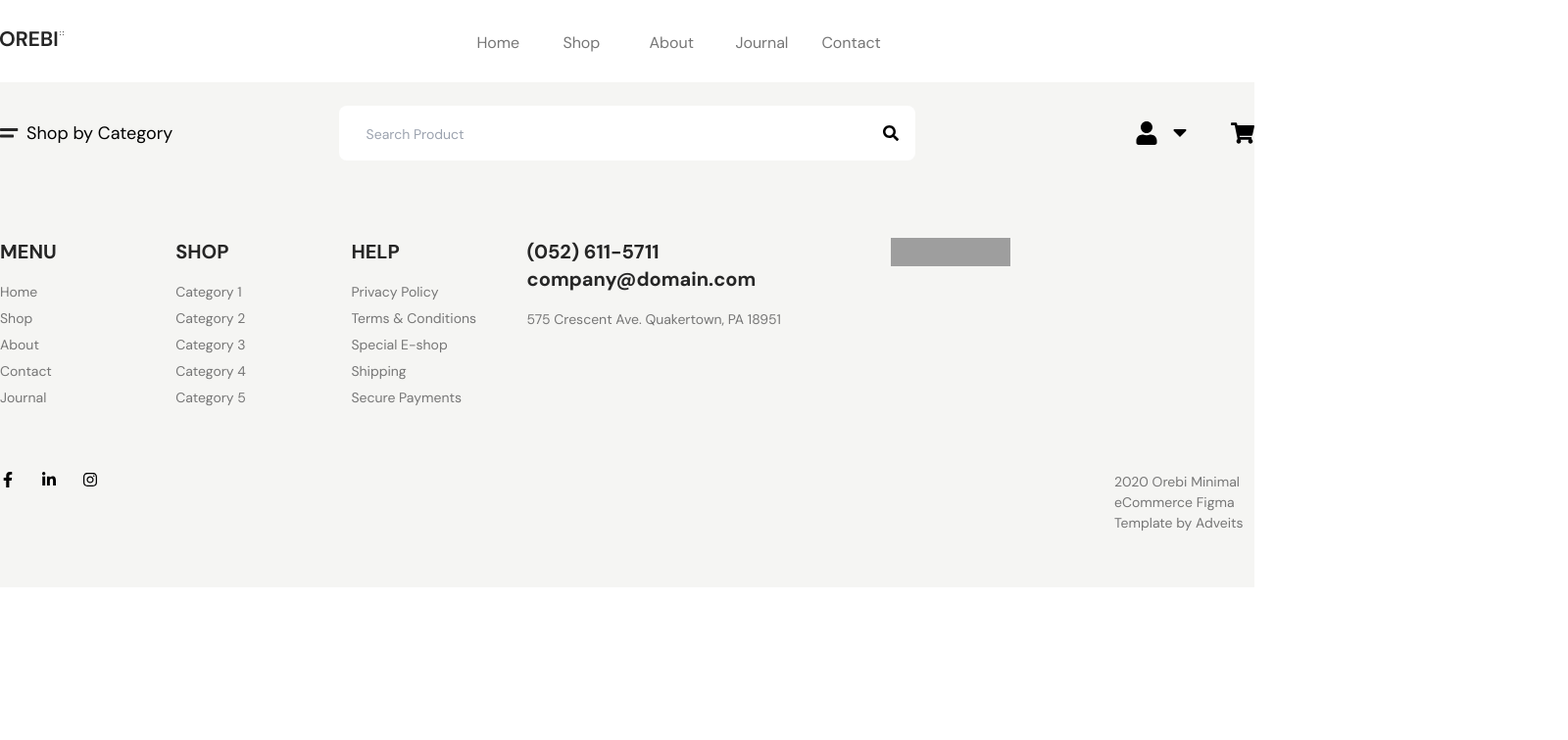
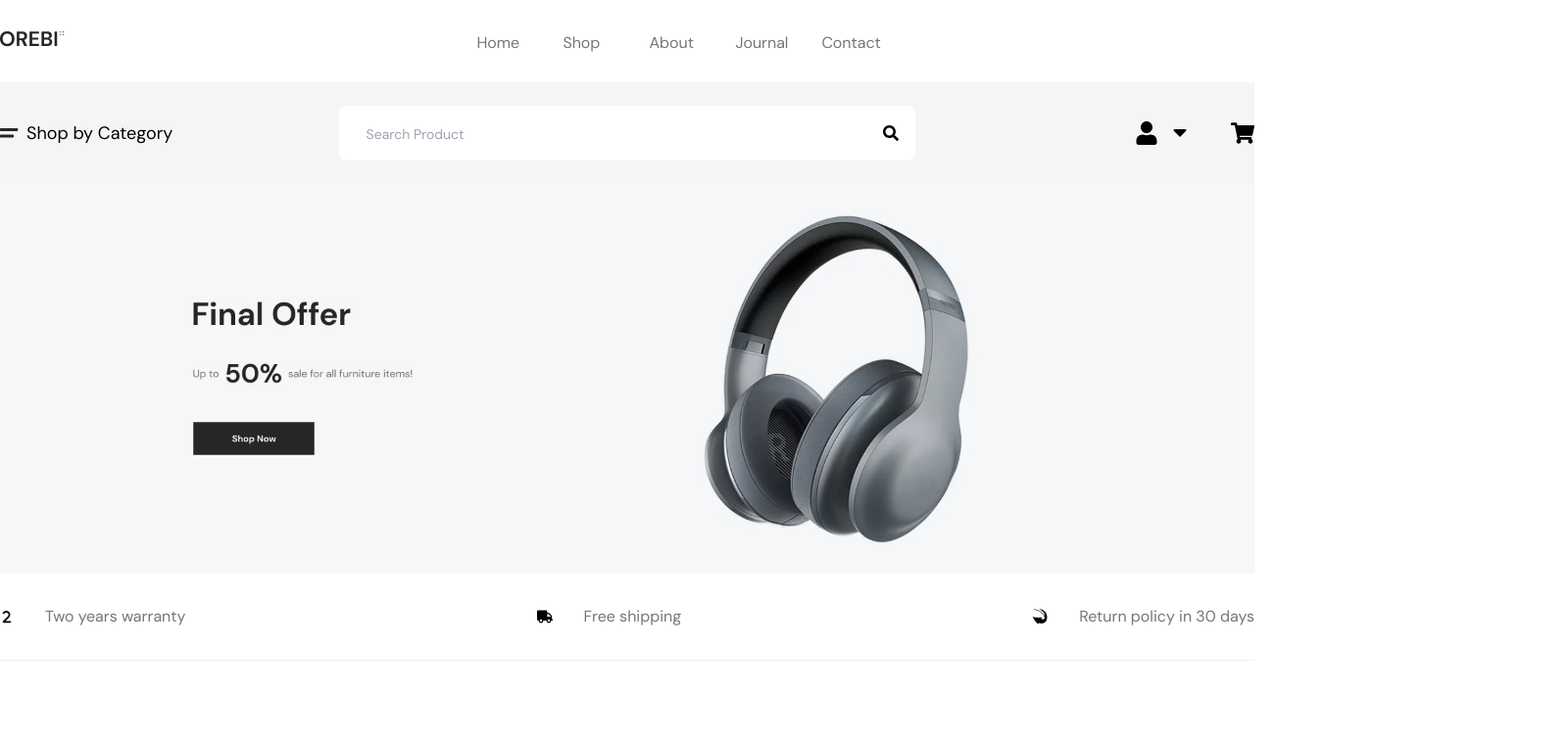
Before and after one commit to mahadihasandev/E-commerce-React-Tailwind, a React (Vite) app: page / in a window 1280 px wide. Shown: the top 756 px of the page at 98% size, 1600 px wide, since content can reach past the window. Built offline with nearby package versions, Linux system fonts and the light colour scheme; grey boxes are pictures that could not be loaded.

Commit message:
Home page path fix

```diff
--- a/src/App.jsx
+++ b/src/App.jsx
@@ -20,7 +20,7 @@
   createRoutesFromElements(
     <>
     <Route path="/" element={<Rootlayouts/>}>
-        <Route path="/home" element={<Home />}></Route>
+        <Route path="/" element={<Home />}></Route>
         <Route path="/shop" element={<Shop />}></Route>
         <Route path="/products" element={<ProductDetails />}></Route>
         <Route path="/about" element={<About/>}></Route>
```
